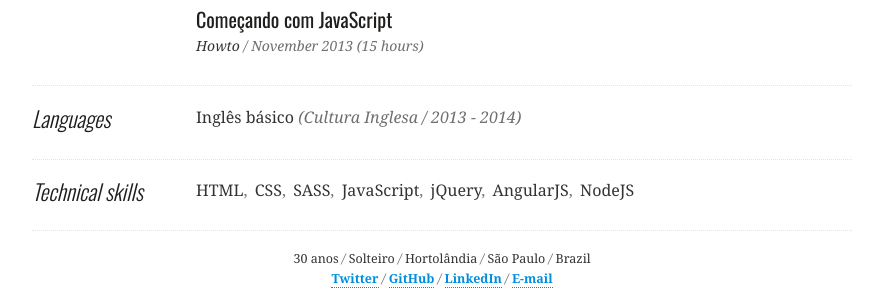
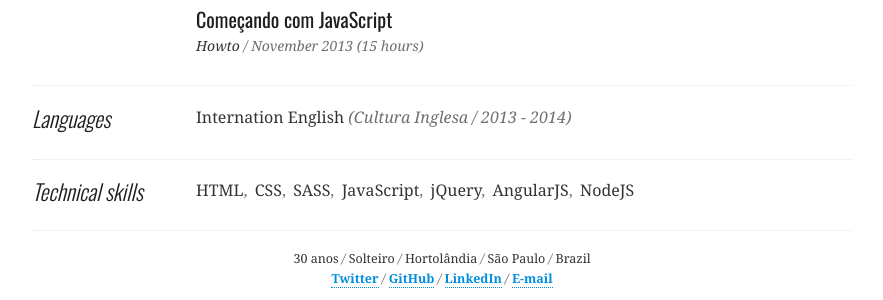
Before and after one commit to fabriciofmsilva/fabriciofmsilva.github.io, a Jekyll site: the page en/index.html, which Jekyll copies as it is, in a window 1280 px wide. Shown: the part 1272-1572 px from the top of the page, without its empty margins (198-1081 px from the left). Built offline with Jekyll 4.4.1, drawn with Linux system fonts in a browser that asks for light colours.

Commit message:
Update index.html

```diff
--- a/en/index.html
+++ b/en/index.html
@@ -334,7 +334,7 @@ width: 100%;
     </header>
 
     <div class="content">
-      <p>Inglês básico <i>(Cultura Inglesa / <time>2013 - 2014</time>)</i></p>
+      <p>Internation English <i>(Cultura Inglesa / <time>2013 - 2014</time>)</i></p>
     </div>
   </section>
 
```
